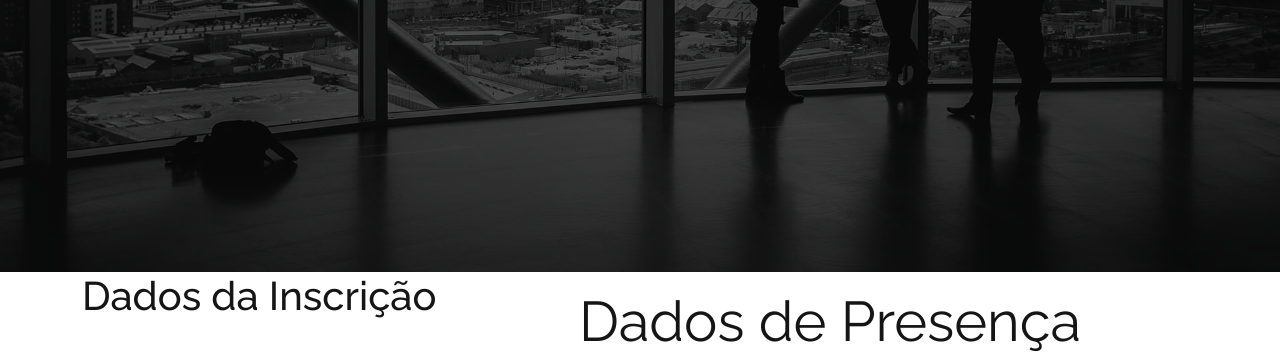
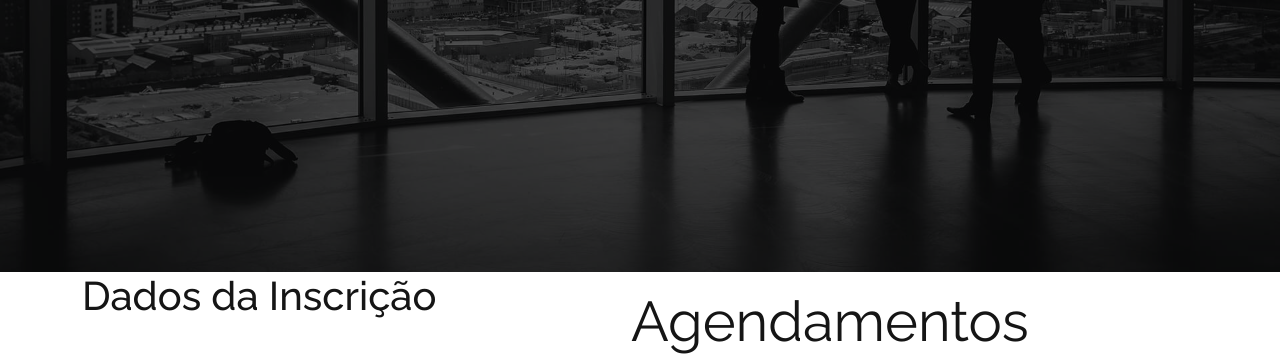
Before and after one commit to AdrianMichael5/gymtracker, a Django app: page /profile in a window 1280 px wide. Shown: the part 528-891 px from the top of the page. Run offline with Django 5.2, Linux system fonts and the light colour scheme; a user stored in the database is signed in; data comes from the database, SQL or seed files in the repository; some libraries are stand-ins or nearby versions.

Commit message:
att perfil

```diff
--- a/templates/profile.html
+++ b/templates/profile.html
@@ -44,7 +44,7 @@ Profile
     <div class="col-md-8">
 
 
-      <div><Center><h2 class="display-4 mt-3"><b>Dados de Presença</b></h2></Center></div>
+      <div><Center><h2 class="display-4 mt-3"><b>Agendamentos</b></h2></Center></div>
 
 
 
```
